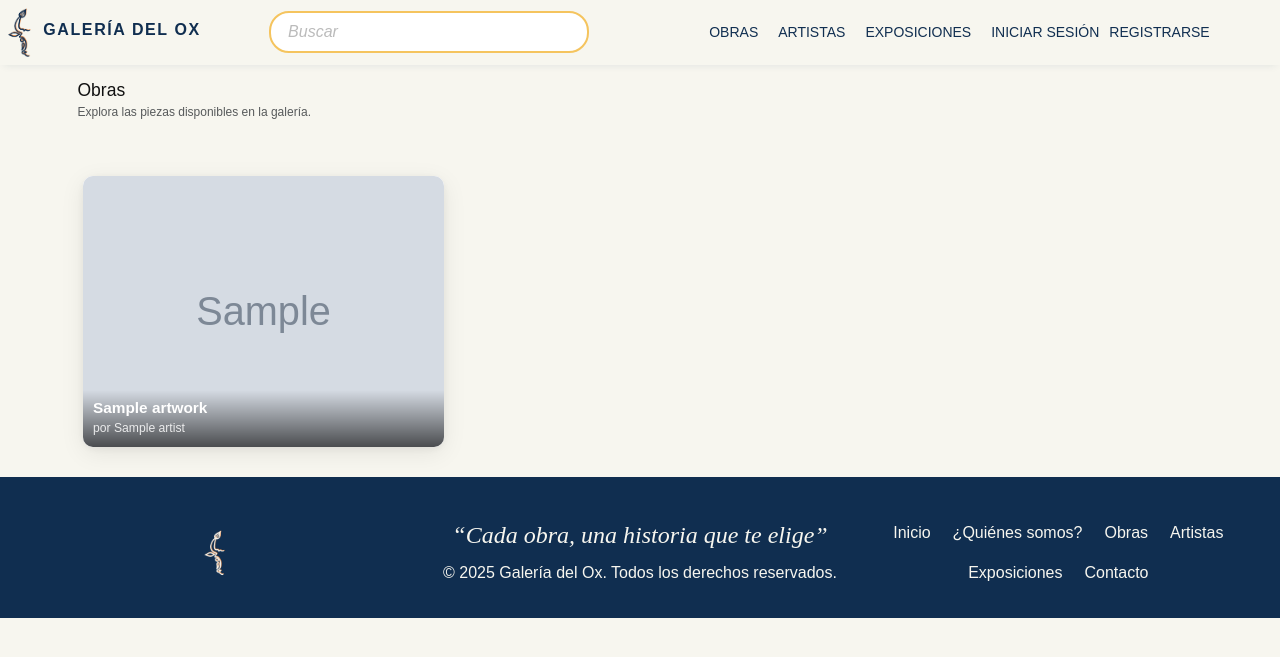
After one commit to carlo2594/art-gallery-platform, a Node project: template views/public/artworks.pug in a window 1280 px wide. The commit adds this page. Shown: the top 657 px of the page. Run offline with Node 20 templates, Linux system fonts and the light colour scheme; the template is opened without the code that fills it: most values are stand-ins (such as "Sample title", 1, 10 or a date in 2020); grey boxes marked "Sample" are stand-in pictures; some libraries are stand-ins or nearby versions.

Commit message:
adding artworks page

```diff
--- a/models/artworkModel.js
+++ b/models/artworkModel.js
@@ -137,4 +137,9 @@ artworkSchema.pre('save', function(next) {
   next();
 });
 
+artworkSchema.statics.findApproved = function (filter = {}) {
+  return this.find({ status: 'approved', deletedAt: null, ...filter });
+};
+
+
 module.exports = mongoose.model('Artwork', artworkSchema);
--- a/public/css/style.css
+++ b/public/css/style.css
@@ -10,6 +10,9 @@
 
   --font-title:    'Montserrat', sans-serif;
   --font-subtitle: 'Lora', serif; /* Lora para frases y subtítulos */
+
+  /* ===== Ajuste: que el item mida lo que la imagen, con altura máxima ===== */
+  --art-max-h: 68rem; /* ~680px en desktop */
 }
 
 html { font-size: 62.5%; } /* 1rem = 10px aprox */
@@ -152,14 +155,16 @@ section.gallery-wall { margin: 5rem 0; }
   border-radius: 1rem;
   overflow: hidden;
   box-shadow: 0 6px 24px rgba(0,0,0,.08), 0 2px 8px rgba(0,0,0,.06);
-  aspect-ratio: var(--ratio);
+  aspect-ratio: auto !important;  /* sobreescribe el var(--ratio) anterior */
+  overflow: hidden;               /* por si el caption u otros elementos exceden */
 }
 .gallery-wall-img {
+  width: 100%;
+  height: auto;                   /* respeta proporción natural */
+  max-height: var(--art-max-h);  /* evita imágenes descomunales */
   display: block;
-  width: 100%;
-  height: 100%;
-  object-fit: contain;           /* respeta proporción original */
-  background: #fff;
+  object-fit: contain;            /* inofensivo con height:auto, por claridad */
+  background: #fff;               /* mantiene fondo blanco alrededor si sobra */
 }
 
 /* === Overlay del pie sobre la imagen === */
--- a/routes/views/viewRoutes.js
+++ b/routes/views/viewRoutes.js
@@ -18,6 +18,8 @@ router.get('/reset-password', viewsController.getResetPassword);
 
 router.get('/welcome', viewsController.getWelcome);
 
+router.get('/artworks', viewsController.getArtworks);
+
 
 // Página de inicio
 router.get('/', viewsController.getHome);
--- a/views/layouts/footer.pug
+++ b/views/layouts/footer.pug
@@ -18,7 +18,7 @@ footer.footer
           li.nav-item
             a.nav-link.px-2.text-body-secondary(href='#') ¿Quiénes somos?
           li.nav-item
-            a.nav-link.px-2.text-body-secondary(href='/obras') Obras
+            a.nav-link.px-2.text-body-secondary(href='/artworks') Obras
           li.nav-item
             a.nav-link.px-2.text-body-secondary(href='/artistas') Artistas
           li.nav-item
--- a/views/layouts/public.pug
+++ b/views/layouts/public.pug
@@ -36,7 +36,7 @@ html(lang='es')
             // Links principales — al extremo derecho en lg+ con ms-lg-auto; centrados en mobile
             ul.navbar-nav.navbar-links.ms-lg-auto.mx-auto.mb-2.mb-lg-0.fs-5
               li.nav-item
-                a.nav-link.me-lg-3(href='/obras') Obras
+                a.nav-link.me-lg-3(href='/artworks') Obras
               li.nav-item
                 a.nav-link.me-lg-3(href='/artistas') Artistas
               li.nav-item
--- /dev/null
+++ b/views/public/artworks.pug
@@ -0,0 +1,32 @@
+extends ../layouts/public
+
+block content
+  // Encabezado de página
+  section.page-header.py-4
+    .container
+      h2.h3.mb-1 Obras
+      p.text-muted Explora las piezas disponibles en la galería.
+
+  // Muro de obras (aprovecha los estilos existentes en style.css)
+  section.gallery-wall.my-5
+    .container
+      if artworks && artworks.length
+        .gallery-wall-grid
+          each a in artworks
+            figure.gallery-wall-item
+              img.gallery-wall-img(
+                src=a.imageUrl,
+                alt=a.title || 'Obra',
+                loading='lazy',
+                decoding='async'
+              )
+              if a.title || (a.artist && a.artist.name)
+                figcaption.gallery-wall-caption
+                  if a.title
+                    div.caption-title= a.title
+                  if a.artist && a.artist.name
+                    div.caption-artist por #{a.artist.name}
+      else
+        .text-center.py-5
+          p.mb-2 No hay obras publicadas todavía.
+          a.btn.btn-primary(href='/signup') ¿Eres artista? Regístrate y comparte tu obra
```
Also changed, not shown: controllers/viewsController.js (+14 -0 lines), views/public/home.pug (+3 -5 lines).
